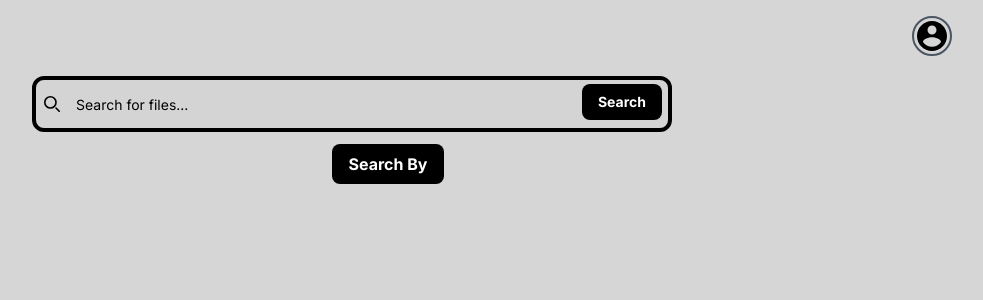
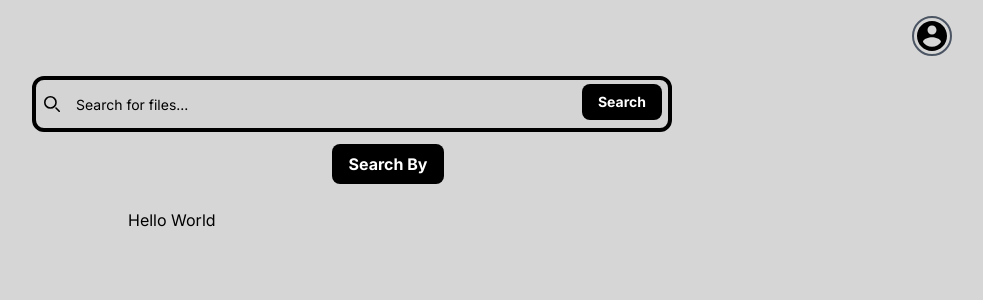
Before and after one commit to Markopolo619/sheetseeker, a Next.js app: page /dashboard in a window 1280 px wide. Shown: the top 300 px of the page, without its empty margins (288-1271 px from the left). Built offline with nearby package versions, Linux system fonts and the light colour scheme; no server answers; sample sign-in values are in the browser's storage.

Commit message:
Added routing authentication

```diff
--- a/package.json
+++ b/package.json
@@ -10,7 +10,6 @@
   },
   "dependencies": {
     "@firebase/firestore": "^4.6.3",
-    "firebase": "^10.12.2",
     "next": "14.2.4",
     "nextjs-routes": "^2.2.1",
     "react": "^18",
--- a/src/app/auth/signup/page.jsx
+++ b/src/app/auth/signup/page.jsx
@@ -16,12 +16,14 @@ import {
 const Page = () => {
   const [name, setName] = useState("");
   const [email, setEmail] = useState("");
+  const [emailDomain, setEmailDomain] = useState("");
   const [error, setError] = useState(null);
   const [password, setPassword] = useState("");
   const [showLoader, setShowLoader] = useState(false);
   const [repeatPassword, setRepeatPassword] = useState("");
   const [googleLoading, setGoogleLoading] = useState(false);
 
+  const allowedDomain = '@tdmc.co.za';
   const router = useRouter();
   const emailRegex = /^[^\s@]+@[^\s@]+\.[^\s@]+$/;
 
--- a/src/app/dashboard/page.js
+++ b/src/app/dashboard/page.js
@@ -11,6 +11,12 @@ const Dashboard = () => {
   const [dropdownVisible, setDropdownVisible] = useState(false);
 
   const router = useRouter();
+
+  const user = auth.currentUser;
+  if (!user) {
+    router.replace('/')
+    return null;
+  }
 
   const handleSignOut = async () => {
     try {
@@ -139,7 +145,9 @@ const Dashboard = () => {
             </nav>
           </div>
         </div>
-        <div className="mt-16 mx-auto max-w-md"></div>
+        <div className="mt-16 mx-auto max-w-md">
+          <h1>Hello World</h1>
+        </div>
       </>
 
       {/* Start of User Account Dropdown */}
```
Also changed, not shown: 1 other file (tests, documents, lock files or other folders).
